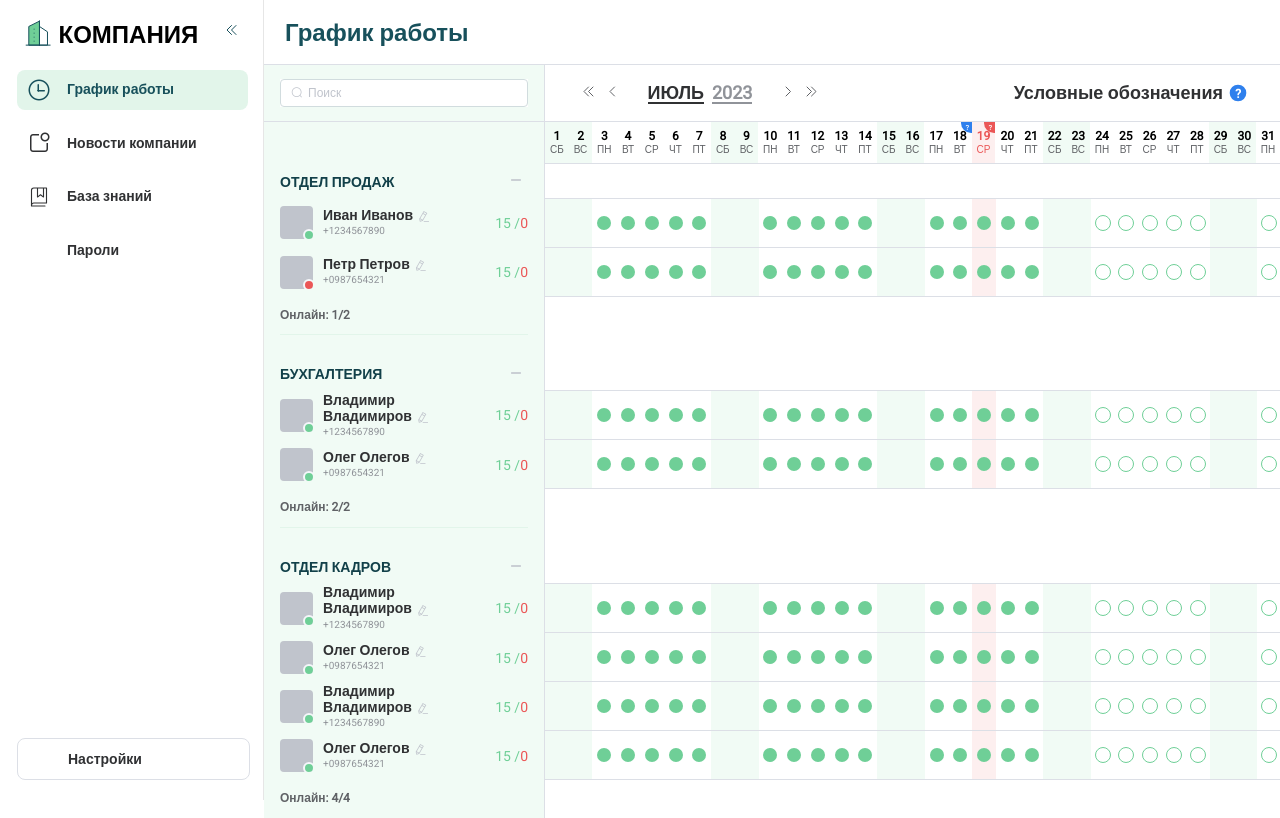
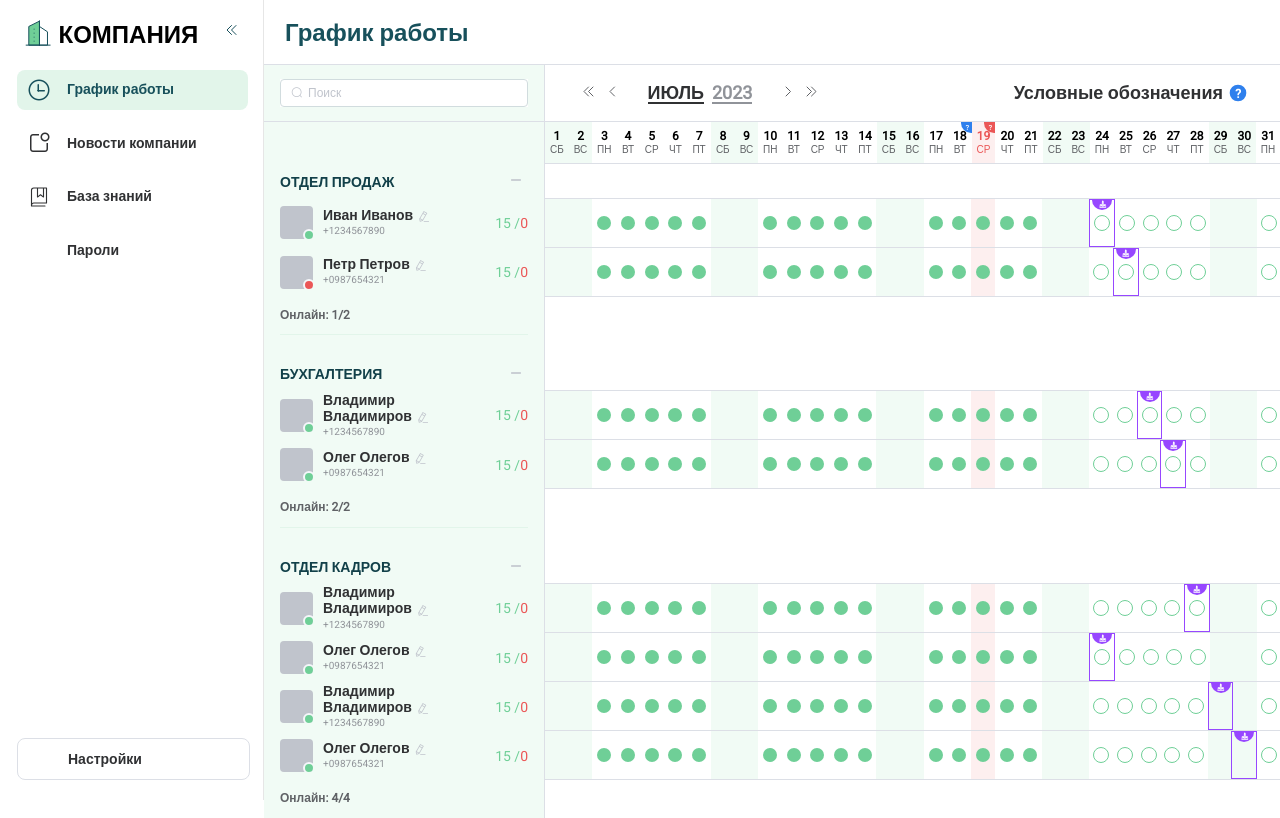
Before and after one commit to Zasetsky/nav-menu, a Vue app: page / in a window 1280 px wide. Built offline with nearby package versions, Linux system fonts and the light colour scheme; some icons are missing; a web font is replaced by a local one.

Commit message:
not working days

```diff
--- /dev/null
+++ b/src/assets/styles/calendar-header.scss
@@ -0,0 +1,94 @@
+.calendar-header {
+  cursor: default;
+
+  &__head-wrapper {
+    display: flex;
+    justify-content: space-between;
+    align-items: center;
+    border-bottom: 1px solid $el-border-color;
+
+    &__legend {
+      display: flex;
+      align-items: center;
+      margin-right: 32px;
+
+      &-title {
+        font-size: 18px;
+        color: $el-text-color-primary;
+        margin-right: 5px;
+      }
+    }
+  }
+
+  &__days-wrapper {
+    display: flex;
+
+    &__day {
+      position: relative;
+      display: flex;
+      flex-direction: column;
+      justify-content: center;
+      align-items: center;
+      height: 41px;
+      width: 100%;
+      border-bottom: 1px solid $el-border-color;
+      overflow: hidden;
+
+      &--number {
+        font-size: 12px;
+        font-weight: 600;
+      }
+
+      &--name {
+        font-size: 10px;
+        color: $el-text-color-regular;
+      }
+
+      .icon-wrapper {
+        position: absolute;
+        top: 5px;
+        right: 5px;
+
+        .preHoliday-icon-circle,
+        .holiday-icon-circle {
+          position: absolute;
+          right: -14px;
+          top: -14px;
+          border-radius: 50%;
+          width: 20px;
+          height: 20px;
+          display: flex;
+          justify-content: center;
+          align-items: center;
+        }
+
+        .holiday-icon-circle {
+          background-color: $el-color-error;
+        }
+
+        .preHoliday-icon-circle {
+          background-color: $el-color-info;
+        }
+
+        .holiday-icon {
+          position: absolute;
+          right: -2px;
+          top: -9.5px;
+        }
+      }
+
+      &.weekend {
+        background-color: $el-color-success-light-9;
+      }
+
+      &.holiday {
+        background-color: $el-color-danger-light-9;
+
+        .calendar-header__days-wrapper__day--number,
+        .calendar-header__days-wrapper__day--name {
+          color: $el-color-danger;
+        }
+      }
+    }
+  }
+}
--- a/src/assets/styles/legend-popup-window-content.scss
+++ b/src/assets/styles/legend-popup-window-content.scss
@@ -78,7 +78,7 @@
   // Отпуск!!!
   &__vacation-days {
     display: grid;
-    grid-template-columns: repeat(2, 0.98fr);
+    grid-template-columns: repeat(2, 0.988fr);
     grid-template-rows: repeat(5, 0.9fr);
     padding: 10px 20px;
 
--- a/src/assets/styles/main.scss
+++ b/src/assets/styles/main.scss
@@ -38,7 +38,7 @@ html {
 .preHoliday-custom-tooltip {
   background-color: $el-color-info !important;
   border: none !important;
-  margin-bottom: 2px;
+  margin-bottom: 5px;
 }
 
 .preHoliday-custom-tooltip .el-popper__arrow::before {
@@ -50,7 +50,7 @@ html {
 .holiday-custom-tooltip {
   background-color: $el-color-danger !important;
   border: none !important;
-  margin-bottom: 2px;
+  margin-bottom: 5px;
 }
 
 .holiday-custom-tooltip .el-popper__arrow::before {
--- a/src/components/work-schedule.components/calendar/CalendarHeader.vue
+++ b/src/components/work-schedule.components/calendar/CalendarHeader.vue
@@ -110,98 +110,5 @@ export default defineComponent({
 </script>
 
 <style lang="scss" scoped>
-.calendar-header {
-  cursor: default;
-
-  &__head-wrapper {
-    display: flex;
-    justify-content: space-between;
-    align-items: center;
-    border-bottom: 1px solid $el-border-color;
-
-    &__legend {
-      display: flex;
-      align-items: center;
-      margin-right: 32px;
-
-      &-title {
-        font-size: 18px;
-        color: $el-text-color-primary;
-        margin-right: 5px;
-      }
-    }
-  }
-
-  &__days-wrapper {
-    display: flex;
-
-    &__day {
-      position: relative;
-      display: flex;
-      flex-direction: column;
-      justify-content: center;
-      align-items: center;
-      height: 41px;
-      width: 100%;
-      border-bottom: 1px solid $el-border-color;
-      overflow: hidden;
-
-      &--number {
-        font-size: 12px;
-        font-weight: 600;
-      }
-
-      &--name {
-        font-size: 10px;
-        color: $el-text-color-regular;
-      }
-
-      .icon-wrapper {
-        position: absolute;
-        top: 5px;
-        right: 5px;
-
-        .preHoliday-icon-circle,
-        .holiday-icon-circle {
-          position: absolute;
-          right: -14px;
-          top: -14px;
-          border-radius: 50%;
-          width: 20px;
-          height: 20px;
-          display: flex;
-          justify-content: center;
-          align-items: center;
-        }
-
-        .holiday-icon-circle {
-          background-color: $el-color-error;
-        }
-
-        .preHoliday-icon-circle {
-          background-color: $el-color-info;
-        }
-
-        .holiday-icon {
-          position: absolute;
-          right: -2px;
-          top: -9.5px;
-        }
-      }
-
-      &.weekend {
-        background-color: $el-color-success-light-9;
-      }
-
-      &.holiday {
-        background-color: $el-color-danger-light-9;
-
-        .calendar-header__days-wrapper__day--number,
-        .calendar-header__days-wrapper__day--name {
-          color: $el-color-danger;
-        }
-      }
-    }
-  }
-}
+@import "@/assets/styles/calendar-header.scss";
 </style>
--- a/src/components/work-schedule.components/calendar/LegendPopupWindowContent.vue
+++ b/src/components/work-schedule.components/calendar/LegendPopupWindowContent.vue
@@ -41,7 +41,10 @@
     <div class="legend-popup-window__vacation-days">
       <div class="legend-popup-window__vacation-days__vacation">
         <div class="legend-popup-window__vacation-days__vacation--square"></div>
-        <p>оплачиваемый отпуск</p>
+        <p>
+          оплачиваемый <br />
+          отпуск
+        </p>
       </div>
       <div class="legend-popup-window__vacation-days__work-day-on-vacation">
         <div
@@ -89,7 +92,10 @@
         <div
           class="legend-popup-window__vacation-days__personal-day--square"
         ></div>
-        <p>отпуск/отгул за свой счёт</p>
+        <p>
+          отпуск/отгул <br />
+          за свой счёт
+        </p>
       </div>
       <div class="legend-popup-window__vacation-days__work-day-on-personal-day">
         <div
--- a/src/components/work-schedule.components/department/DayCell.vue
+++ b/src/components/work-schedule.components/department/DayCell.vue
@@ -2,15 +2,29 @@
   <div
     class="day"
     :class="{
-      'day-weekend': isWeekend(new Date(date)),
-      'day-holiday': isHoliday(new Date(date).getDate()),
+      'day-weekend': isWeekend(new Date(date)) && isWorkDay,
+      'day-holiday': isHoliday(new Date(date).getDate()) && isWorkDay,
+      'day-birthday': isBirthday,
+      'day-vacation': dayData.isVacation,
+      'day-business-trip': dayData.isBusinessTrip,
+      'day-sick': dayData.isSickDay,
+      'day-personal': dayData.isDayOff,
+      'day-maternity-leave': dayData.isMaternityLeave,
     }"
   >
+    <!-- День рождения -->
+    <div v-if="isBirthday" class="day-birthday-cirle"></div>
+    <i v-if="isBirthday" class="day-birhday-icon"><birthday_icon /></i>
+
+    <!-- Круг -->
     <div v-if="!isWeekend(new Date(date))">
       <div
-        v-if="new Date(date) > new Date()"
+        v-if="new Date(date) > new Date() && isWorkDay"
         class="day-circle day-circle-future"
       ></div>
+
+      <div v-else-if="!isWorkDay" class="day-circle"></div>
+
       <div
         v-else
         class="day-circle"
@@ -25,26 +39,58 @@
 </template>
 
 <script lang="ts">
-import { defineComponent } from "vue";
+import { defineComponent, toRefs, computed } from "vue";
 import { DatesData } from "@/types";
 import { useCalendar } from "@/composables/useCalendar";
+import { birthday_icon } from "@/assets/icons/index";
 
 export default defineComponent({
+  components: { birthday_icon },
+
   props: {
     dayData: {
       type: Object as () => DatesData,
       required: true,
     },
+
     date: {
+      type: String,
+      required: true,
+    },
+
+    birthday: {
       type: String,
       required: true,
     },
   },
 
-  setup() {
+  setup(props) {
     const { isWeekend, isHoliday } = useCalendar();
+    const { date, dayData, birthday } = toRefs(props);
 
-    return { isWeekend, isHoliday };
+    const isBirthday = computed(() => {
+      const [day, month, year] = birthday.value.split("-");
+      const birthDate = new Date(`${month}-${day}-${year}`);
+      const currentDate = new Date(date.value);
+      return (
+        birthDate.getDate() === currentDate.getDate() &&
+        birthDate.getMonth() === currentDate.getMonth()
+      );
+    });
+
+    const isWorkDay = computed(() => {
+      return (
+        !dayData.value.isVacation &&
+        !dayData.value.isBusinessTrip &&
+        !dayData.value.isSickDay &&
+        !dayData.value.isDayOff &&
+        !dayData.value.isMaternityLeave
+      );
+    });
+
+    console.log(isBirthday.value);
+
+    return { isWeekend, isHoliday, isBirthday, isWorkDay };
   },
 });
 </script>
@@ -52,9 +98,65 @@ export default defineComponent({
 <style lang="scss" scoped>
 .day {
   display: flex;
+  position: relative;
   align-items: center;
   justify-content: center;
+  overflow: auto;
   width: 100%;
+
+  &-birthday-cirle {
+    position: absolute;
+    width: 20px;
+    height: 20px;
+    top: -10px;
+    background-color: $el-additional-color-special;
+    border-radius: 50%;
+  }
+
+  &-birhday-icon {
+    position: absolute;
+    top: -5px;
+  }
+
+  &-birthday {
+    border: 1px solid $el-additional-color-special;
+  }
+
+  &-vacation {
+    background-color: $el-color-primary;
+
+    .day-circle {
+      border: 1px dashed $el-color-success;
+    }
+  }
+
+  &-business-trip {
+    background-color: $el-color-info;
+
+    .day-circle {
+      border: 1px dashed $el-color-success-light-3;
+    }
+  }
+
+  &-sick {
+    background-color: $el-color-category-top;
+
+    .day-circle {
+      border: 1px dashed $el-color-info;
+    }
+  }
+
+  &-personal {
+    background-color: $el-fill-color-darker;
+
+    .day-circle {
+      border: 1px dashed $el-color-primary;
+    }
+  }
+
+  &-maternity-leave {
+    background-color: $el-color-info-light-9;
+  }
 
   &-holiday {
     background-color: $el-color-danger-light-9;
--- a/src/components/work-schedule.components/department/EmployeeDays.vue
+++ b/src/components/work-schedule.components/department/EmployeeDays.vue
@@ -11,6 +11,7 @@
       :key="date"
       :day-data="dayData"
       :date="(date as string)"
+      :birthday="employee.birthday"
     />
   </div>
 </template>
--- a/src/helpers/dateHelper.ts
+++ b/src/helpers/dateHelper.ts
@@ -15,6 +15,13 @@ export function getCurrentMonthDates(): Dates {
       breaksCount: 0,
       totalTime: "00",
       downtime: "00",
+      isWeekend: true,
+      isHolliday: true,
+      isVacation: false,
+      isSickDay: false,
+      isDayOff: false,
+      isBusinessTrip: false,
+      isMaternityLeave: false,
       workPoints: [
         [
           {
--- a/src/store/modules/department.module.ts
+++ b/src/store/modules/department.module.ts
@@ -16,8 +16,6 @@ const state: State = {
           id: 1,
           name: "Иван Иванов",
           phone: "+1234567890",
-          isWeekend: true,
-          isHolliday: true,
           birthday: "24-07-2023",
           isOnline: true,
           dates: getCurrentMonthDates(),
@@ -26,8 +24,6 @@ const state: State = {
           id: 2,
           name: "Петр Петров",
           phone: "+0987654321",
-          isWeekend: true,
-          isHolliday: true,
           birthday: "25-07-2023",
           isOnline: false,
           dates: getCurrentMonthDates(),
@@ -42,8 +38,6 @@ const state: State = {
           id: 1,
           name: "Владимир Владимиров",
           phone: "+1234567890",
-          isWeekend: true,
-          isHolliday: true,
           birthday: "26-07-2023",
           isOnline: true,
           dates: getCurrentMonthDates(),
@@ -52,8 +46,6 @@ const state: State = {
           id: 2,
           name: "Олег Олегов",
           phone: "+0987654321",
-          isWeekend: true,
-          isHolliday: true,
           birthday: "27-07-2023",
           isOnline: true,
           dates: getCurrentMonthDates(),
@@ -68,8 +60,6 @@ const state: State = {
           id: 1,
           name: "Владимир Владимиров",
           phone: "+1234567890",
-          isWeekend: true,
-          isHolliday: true,
           birthday: "28-07-2023",
           isOnline: true,
           dates: getCurrentMonthDates(),
@@ -78,8 +68,6 @@ const state: State = {
           id: 2,
           name: "Олег Олегов",
           phone: "+0987654321",
-          isWeekend: true,
-          isHolliday: true,
           birthday: "24-07-2023",
           isOnline: true,
           dates: getCurrentMonthDates(),
@@ -88,8 +76,6 @@ const state: State = {
           id: 3,
           name: "Владимир Владимиров",
           phone: "+1234567890",
-          isWeekend: true,
-          isHolliday: true,
           birthday: "29-07-2023",
           isOnline: true,
           dates: getCurrentMonthDates(),
@@ -98,8 +84,6 @@ const state: State = {
           id: 4,
           name: "Олег Олегов",
           phone: "+0987654321",
-          isWeekend: true,
-          isHolliday: true,
           birthday: "30-07-2023",
           isOnline: true,
           dates: getCurrentMonthDates(),
```
Also changed, not shown: src/types.ts (+8 -3 lines).
